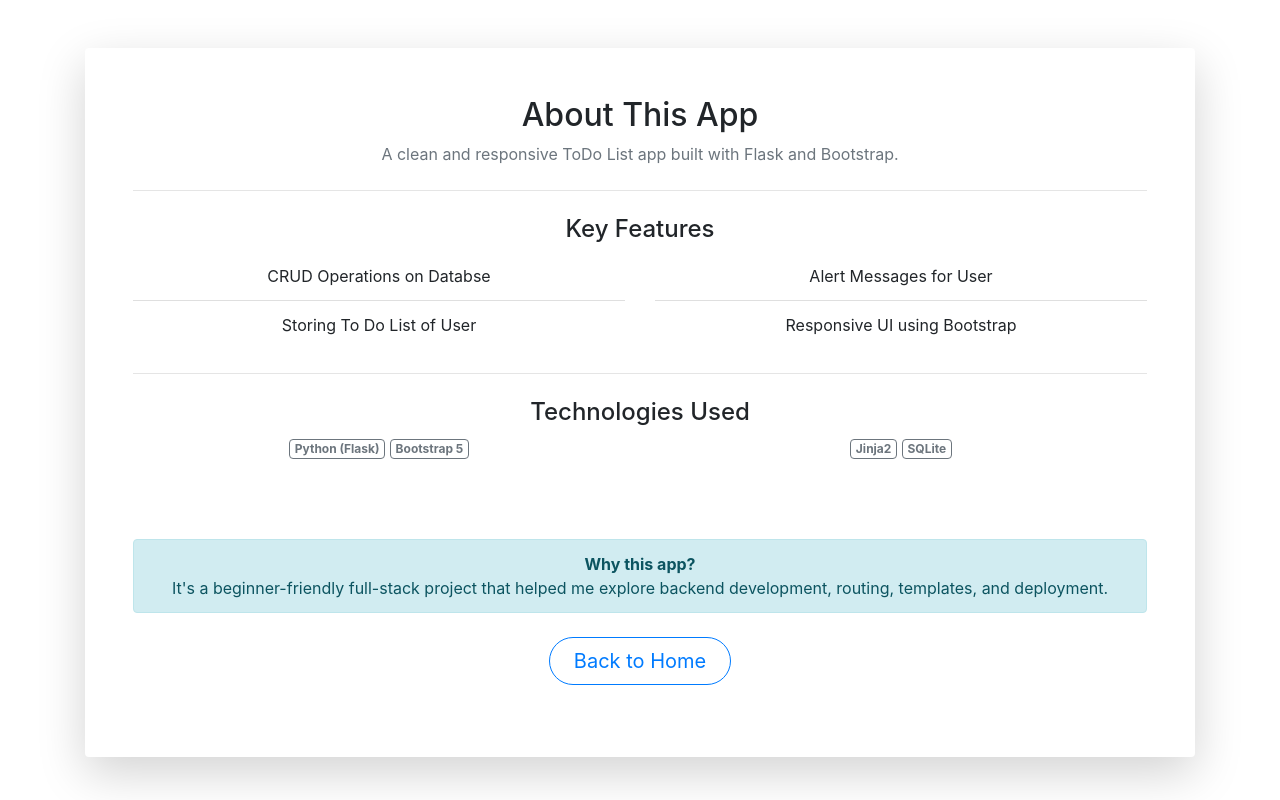
After one commit to sahilpaul-002/ToDo-App_using_flask, a Flask app: page /about in a window 1280 px wide. The commit adds this page. Run offline with Flask 3, Linux system fonts and the light colour scheme.

Commit message:
Final changes of version 1

```diff
--- a/app.py
+++ b/app.py
@@ -137,6 +137,10 @@ def deleteData():
         flash("Delete Unsuccessful", "danger")
         return redirect(url_for("insertAndDisplayData"))
 
+@app.route("/about")
+def about():
+    return render_template("about.html")
+
 
 # Run the application
 if __name__ == "__main__":
--- /dev/null
+++ b/templates/about.html
@@ -0,0 +1,67 @@
+{% extends 'base.html' %}
+{% block body %}
+<div class="container mt-5">
+  <div class="card shadow-lg border-0 rounded-4">
+    <div class="card-body p-5">
+      <div class="text-center mb-4">
+        <h2 class="fw-bold">
+          <i class="bi bi-info-circle-fill me-2"></i>About This App
+        </h2>
+        <p class="text-muted fs-5">
+          A clean and responsive ToDo List app built with Flask and Bootstrap.
+        </p>
+      </div>
+
+      <hr class="my-4" />
+
+      <div class="mb-4 text-center">
+        <h4 class="fw-semibold"><i class="bi bi-star-fill me-2 text-warning"></i>Key Features</h4>
+        <div class="row">
+          <div class="col-md-6">
+            <ul class="list-group list-group-flush">
+              <li class="list-group-item"><i class="bi bi-plus-circle me-2 text-success"></i>CRUD Operations on Databse</li>
+              <li class="list-group-item"><i class="bi bi-check-circle me-2 text-primary"></i>Storing To Do List of User</li>
+            </ul>
+          </div>
+          <div class="col-md-6">
+            <ul class="list-group list-group-flush">
+              <li class="list-group-item"><i class="bi bi-trash3 me-2 text-danger"></i>Alert Messages for User</li>
+              <li class="list-group-item"><i class="bi bi-phone me-2 text-info"></i>Responsive UI using Bootstrap</li>
+            </ul>
+          </div>
+        </div>
+      </div>
+
+      <hr class="my-4" />
+
+      <div class="mb-4 text-center">
+        <h4 class="fw-semibold"><i class="bi bi-tools me-2 text-secondary"></i>Technologies Used</h4>
+        <div class="row">
+          <div class="col-md-6">
+            <span class="badge text-secondary border border-secondary mb-2">Python (Flask)</span>
+            <span class="badge text-secondary border border-secondary mb-2">Bootstrap 5</span>
+            </div>
+            <div class="col-md-6">
+            <span class="badge text-secondary border border-secondary mb-2">Jinja2</span>
+            <span class="badge text-secondary border border-secondary mb-2">SQLite</span>
+            </div>
+          </div>
+        </div>
+      </div>
+
+      <div class="container px-5 text-center">
+        <div class="alert alert-info">
+        <strong>Why this app?</strong> <br>
+        It's a beginner-friendly full-stack project that helped me explore backend development, routing, templates, and deployment.
+      </div>
+      </div>
+
+      <div class="text-center mt-2 mb-4">
+        <a href="/" class="btn btn-outline-primary btn-lg rounded-pill px-4 mb-5">
+          <i class="bi bi-house-door-fill me-2"></i>Back to Home
+        </a>
+      </div>
+    </div>
+  </div>
+</div>
+{% endblock %}
```
Also changed, not shown: templates/form.html (added, +28 -0 lines), templates/index.html (+6 -149 lines), templates/navbar.html (added, +41 -0 lines), templates/table.html (added, +48 -0 lines), instance/todo.db.
